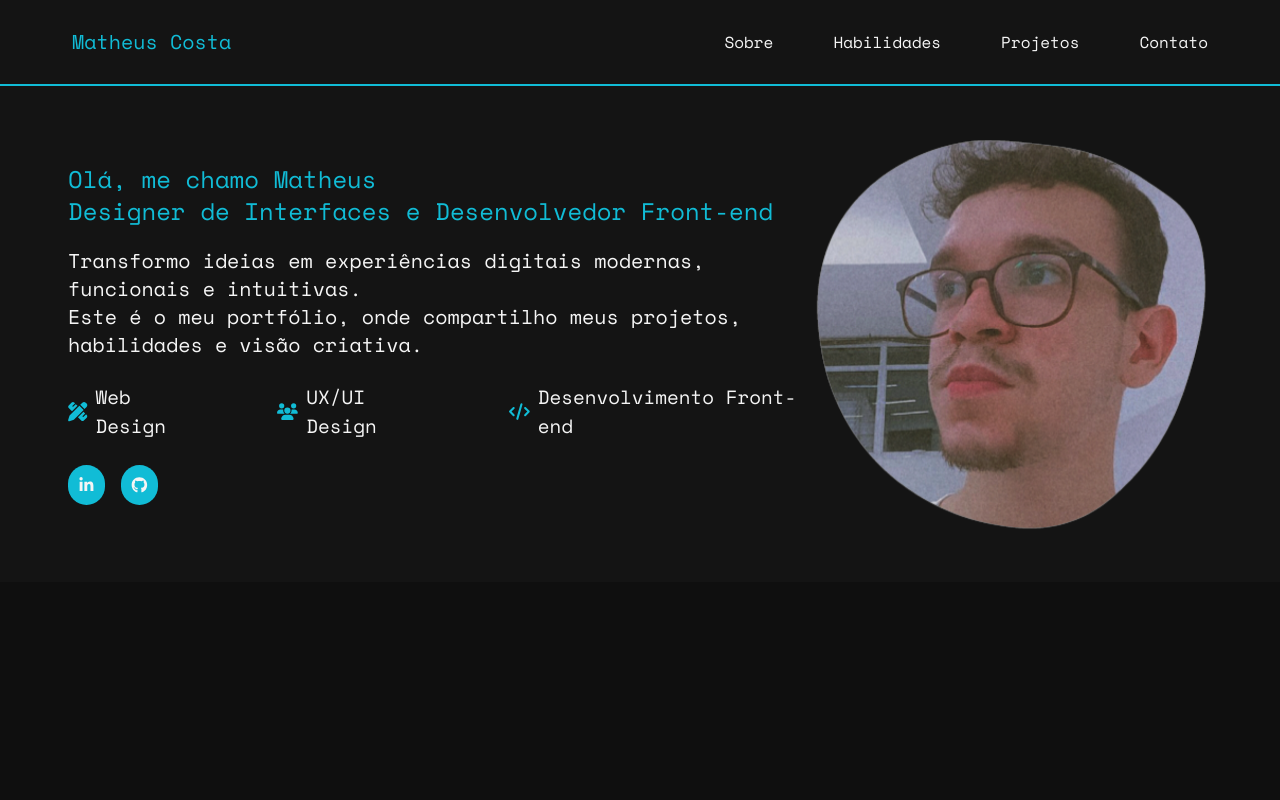
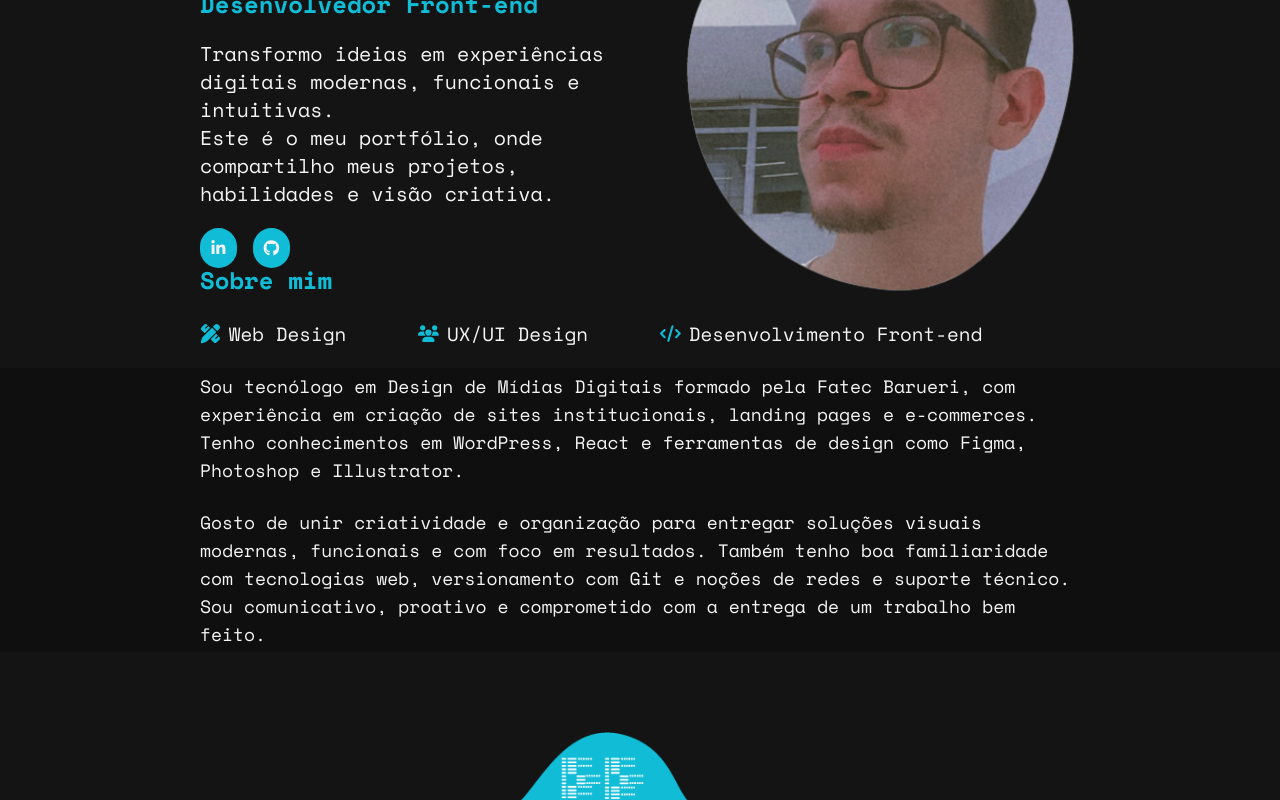
Before and after one commit to ed-matheus/my-portfolio, a Next.js app: page / in a window 1280 px wide. Shown: the top 800 px of the page. Built offline with nearby package versions, Linux system fonts and the light colour scheme.

Commit message:
finalizando a seção 'sobre mim' e iniciando a 'habilidades'

```diff
--- a/src/app/page.js
+++ b/src/app/page.js
@@ -7,22 +7,55 @@ import { faGithub, faLinkedinIn } from "@fortawesome/free-brands-svg-icons";
 
 export default function Home() {
 	return (
-		<div className="items-center justify-items-center">
-			<section className="flex justify-center items-center w-full px-5 py-12 bg-black-400">
-				<div className="w-[60%]">
-					<h2 className="text-blue-500 mb-5 text-2xl">
+		<main className="grid grid-rows-[20px_1fr_20px] items-center justify-items-center min-h-screen">
+			<section className="flex justify-center items-center w-full px-50 py-18 bg-black-400 gap-18">
+				<div>
+					<h2 className="text-blue-500 mb-5 text-2xl font-bold">
 						Olá, me chamo Matheus <br /> Designer de Interfaces e Desenvolvedor
 						Front-end
 					</h2>
 
-					<p className="text-xl">
+					<p className="text-xl mb-5">
 						Transformo ideias em experiências digitais modernas, funcionais e
 						intuitivas. <br />
 						Este é o meu portfólio, onde compartilho meus projetos, habilidades
 						e visão criativa.
 					</p>
 
-          {/* Competências */}
+					{/* Redes Sociais */}
+					<div className="flex items-center gap-4">
+						<a
+							href="https://www.linkedin.com/in/edson-matheus-b5a0171ba/"
+							target="__blank"
+						>
+							<button
+								type="button"
+								className="bg-blue-500 p-2 rounded-full hover:cursor-pointer hover:bg-blue-300"
+							>
+								<FontAwesomeIcon icon={faLinkedinIn} className="w-[1.3rem]" />
+							</button>
+						</a>
+
+						<a href="https://github.com/ed-matheus" target="__blank">
+							<button
+								type="button"
+								className="bg-blue-500 p-2 rounded-full hover:cursor-pointer hover:bg-blue-300"
+							>
+								<FontAwesomeIcon icon={faGithub} className="w-[1.3rem]" />
+							</button>
+						</a>
+					</div>
+				</div>
+
+				<img src="/me.png" alt="" className="w-[25rem] h-[25rem]" />
+			</section>
+
+			{/* Seção Sobre mim */}
+			<section className="flex justify-center items-center w-full px-50 py-18">
+				<div className="">
+					<h2 className="text-blue-500 mb-5 text-2xl font-bold">Sobre mim</h2>
+
+					{/* Competências */}
 					<ul className="flex gap-18 my-6">
 						<li className="flex items-center text-[1.2rem]">
 							<FontAwesomeIcon
@@ -47,36 +80,44 @@ export default function Home() {
 						</li>
 					</ul>
 
-					{/* Redes Sociais */}
-					<div className="flex items-center gap-4">
-						<a
-							href="https://www.linkedin.com/in/edson-matheus-b5a0171ba/"
-							target="__blank"
+					<p className="text-lg">
+						Sou tecnólogo em Design de Mídias Digitais formado pela Fatec
+						Barueri, com experiência em criação de sites institucionais, landing
+						pages e e-commerces. Tenho conhecimentos em WordPress, React e
+						ferramentas de design como Figma, Photoshop e Illustrator.
+					</p>
+
+					<br />
+
+					<p className="text-lg mb-5">
+						Gosto de unir criatividade e organização para entregar soluções
+						visuais modernas, funcionais e com foco em resultados. Também tenho
+						boa familiaridade com tecnologias web, versionamento com Git e
+						noções de redes e suporte técnico. Sou comunicativo, proativo e
+						comprometido com a entrega de um trabalho bem feito.
+					</p>
+
+					<a href="/sobre">
+						<button
+							type="button"
+							className="bg-blue-500 hover:bg-blue-300 hover:cursor-pointer px-5 py-2 rounded"
 						>
-							<button
-								type="button"
-								className="bg-blue-500 p-2 rounded-full hover:cursor-pointer hover:bg-blue-300"
-							>
-								<FontAwesomeIcon icon={faLinkedinIn} className="w-[1.3rem]" />
-							</button>
-						</a>
+							Ver mais
+						</button>
+					</a>
+				</div>
+			</section>
 
-						<a
-							href="https://github.com/ed-matheus"
-							target="__blank"
-						>
-							<button
-								type="button"
-								className="bg-blue-500 p-2 rounded-full hover:cursor-pointer hover:bg-blue-300"
-							>
-								<FontAwesomeIcon icon={faGithub} className="w-[1.3rem]" />
-							</button>
-						</a>
-					</div>
-				</div>
+			{/* Seção Habilidades */}
+			<section className="flex justify-center items-center w-full px-50 py-20 bg-black-400">
+				<img src="/dev-vector.png" alt="" className="w-[23rem] h-[18rem]" />
 
-				<img src="/me.png" alt="" className="w-[25rem] h-[25rem]" />
+        <div className="flex-col">
+          <div className="bg-yellow-300">
+            teste
+          </div>
+        </div>
 			</section>
-		</div>
+		</main>
 	);
 }
--- a/src/components/Header.jsx
+++ b/src/components/Header.jsx
@@ -12,12 +12,12 @@ const Header = () => {
 
   return (
     <header className="flex justify-between items-center px-18 py-7 text-light bg-black-400 border-b-2 border-blue-500">
-      <Link href={"/"} className="text-blue-500 text-xl">
+      <Link href={"/"} className="text-blue-500 text-xl font-black">
         Matheus Costa
       </Link>
 
       <nav>
-        <ul className="flex gap-15">
+        <ul className="flex gap-15 font-black">
           {menuItems.map((item) => (
             <li key={item.id}>
               <Link href={`${item.path}`} className="hover:text-blue-500">
```
Also changed, not shown: public/dev-vector.png (added).
